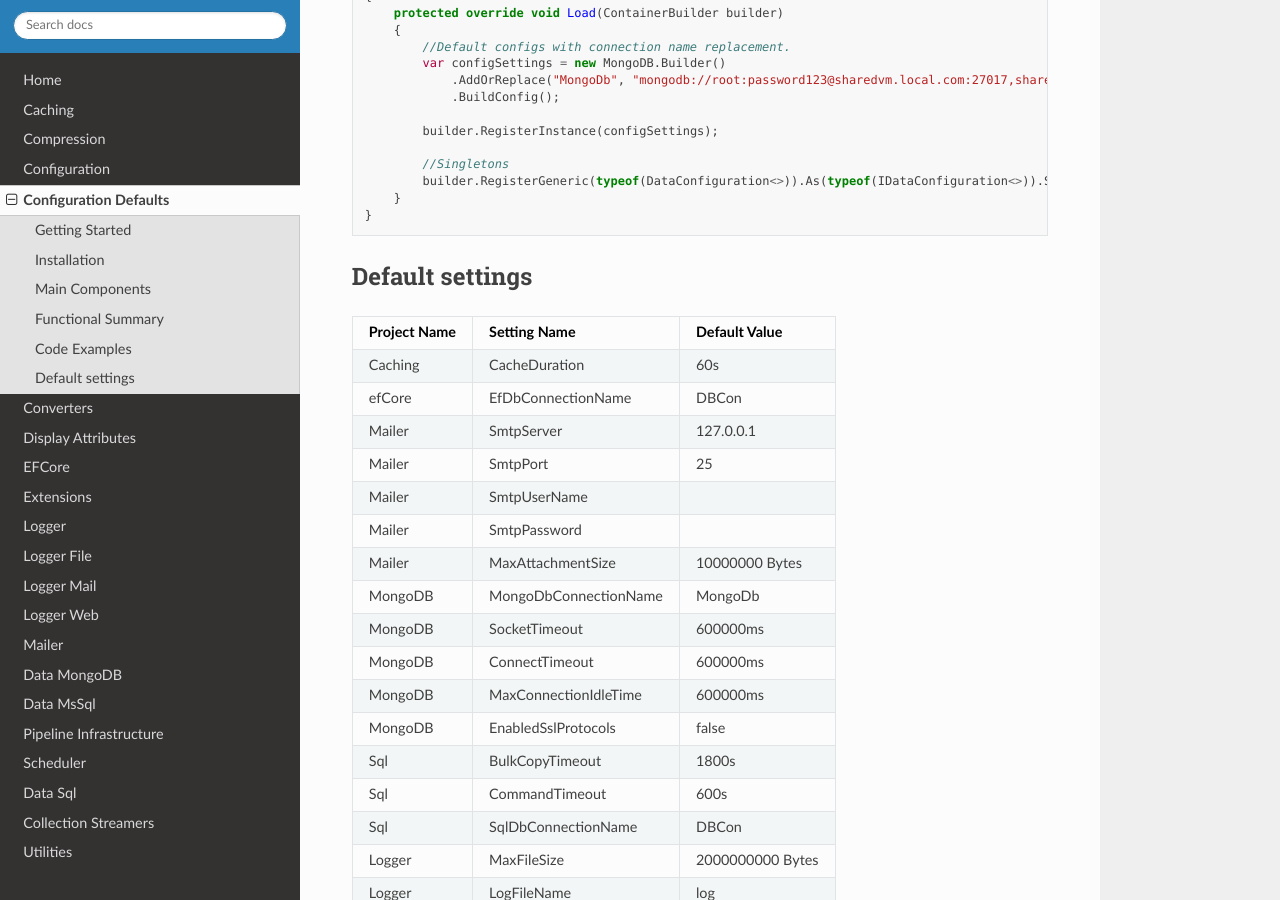
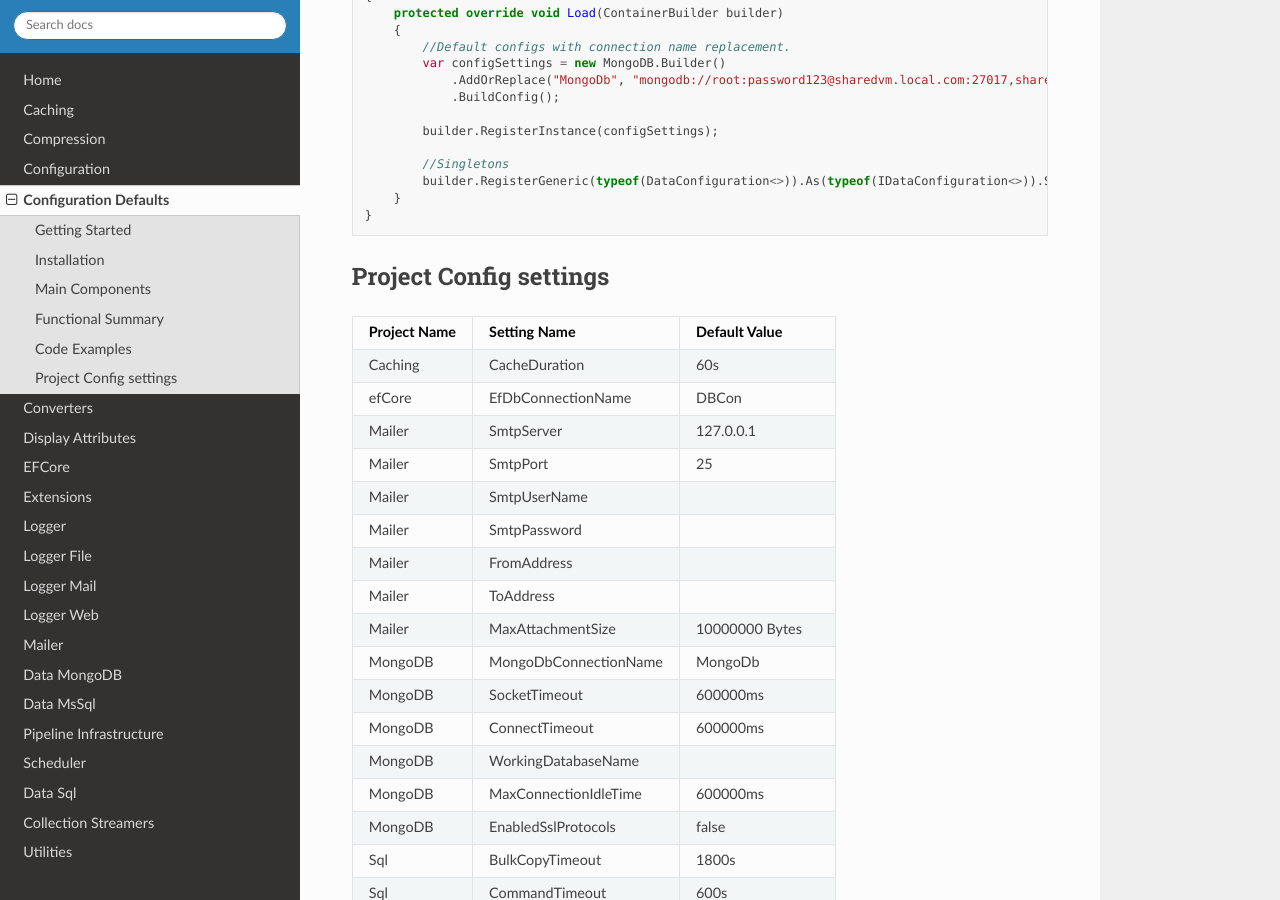
Before and after one commit to BjornWilliams/DocsVersaTul, a Sphinx documentation site: the page built from docs/source/configuration-defaults.rst, in a window 1280 px wide and 900 px high, scrolled down 1146 px. Built offline with Sphinx 7.4.7 and the Read the Docs theme 2.0.0, drawn with Linux system fonts in a browser that asks for light colours.

Commit message:
Update configuration-defaults.rst
Added new configuration settings

```diff
--- a/docs/source/configuration-defaults.rst
+++ b/docs/source/configuration-defaults.rst
@@ -55,8 +55,8 @@ Code Examples
         }
     }
 
-Default settings
-----------------
+Project Config settings
+------------------------
 
 .. _tbl-grid:
 
@@ -75,6 +75,10 @@ Default settings
 +--------------+-----------------------+------------------+
 | Mailer       | SmtpPassword          |                  |
 +--------------+-----------------------+------------------+
+| Mailer       | FromAddress           |                  |
++--------------+-----------------------+------------------+
+| Mailer       | ToAddress             |                  |
++--------------+-----------------------+------------------+
 | Mailer       | MaxAttachmentSize     | 10000000 Bytes   |
 +--------------+-----------------------+------------------+
 | MongoDB      | MongoDbConnectionName | MongoDb          |
@@ -82,6 +86,8 @@ Default settings
 | MongoDB      | SocketTimeout         | 600000ms         |
 +--------------+-----------------------+------------------+
 | MongoDB      | ConnectTimeout        | 600000ms         |
++--------------+-----------------------+------------------+
+| MongoDB      | WorkingDatabaseName   |                  |
 +--------------+-----------------------+------------------+
 | MongoDB      | MaxConnectionIdleTime | 600000ms         |
 +--------------+-----------------------+------------------+
```
